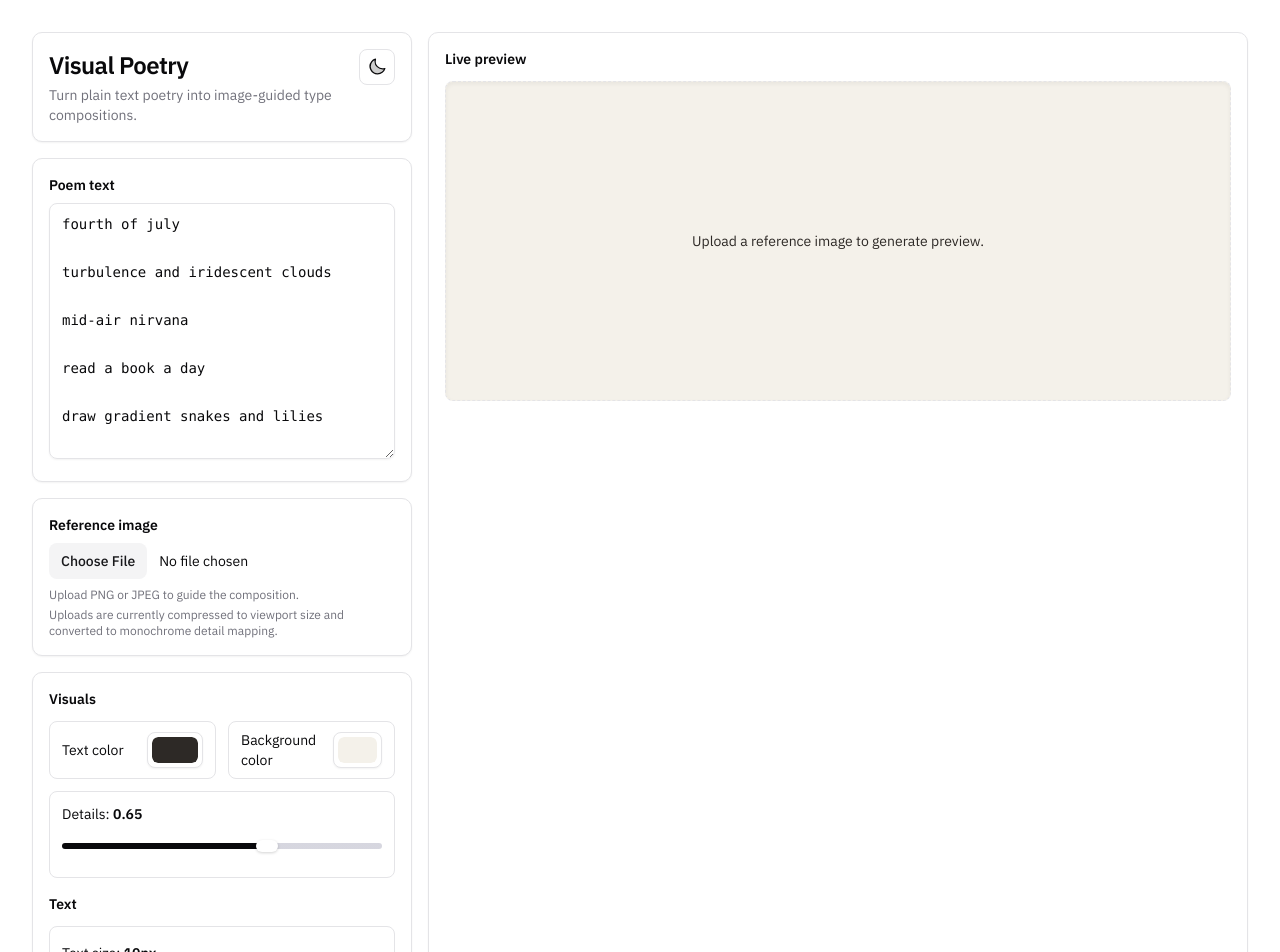
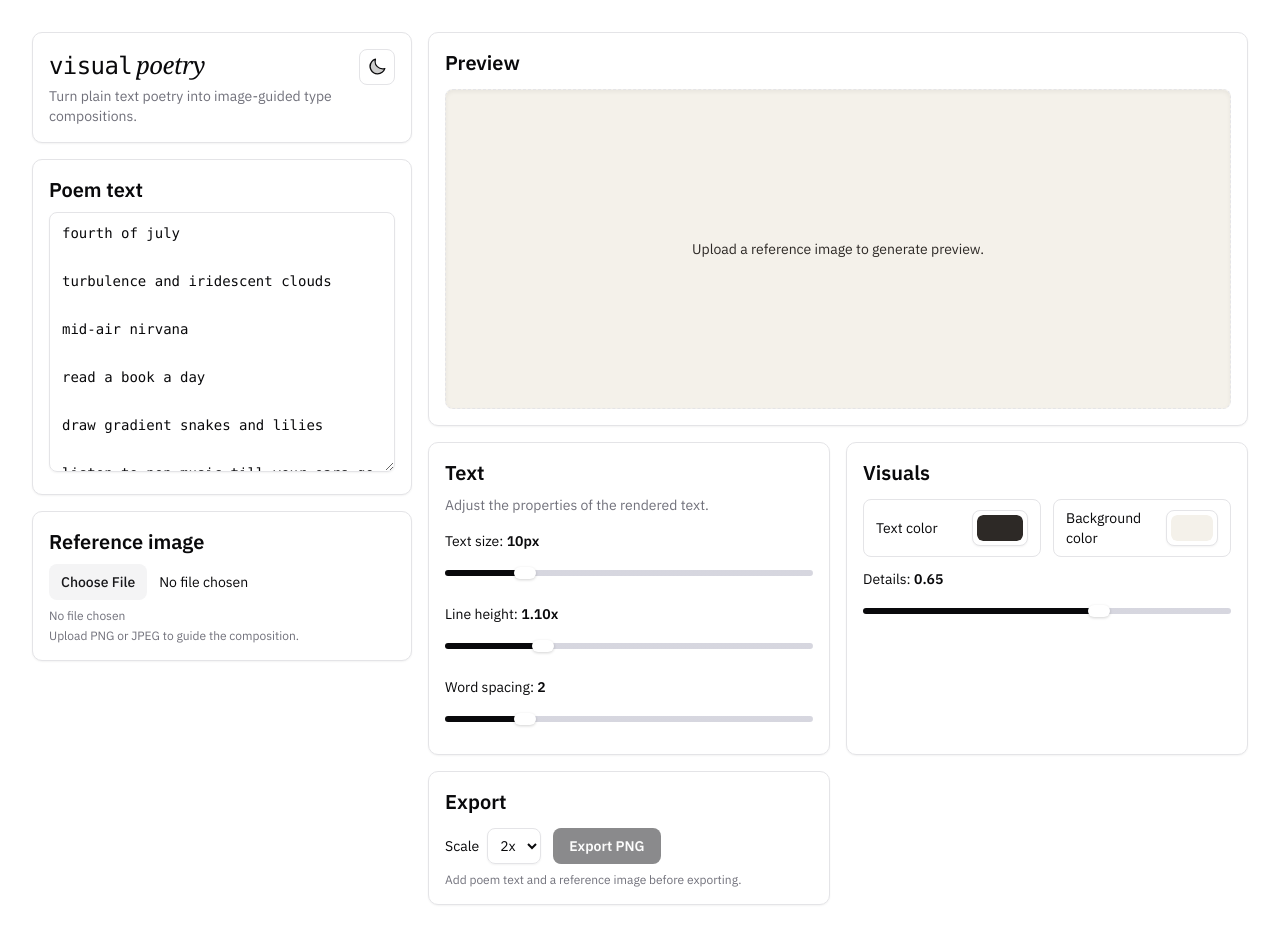
Before and after one commit to kiiradesign/visual-poetry, a Next.js app: page / in a window 1280 px wide. Shown: the top 952 px of the page. Built offline with nearby package versions, Linux system fonts and the light colour scheme.

Commit message:
submit on contra

```diff
--- a/app/page.tsx
+++ b/app/page.tsx
@@ -258,7 +258,10 @@ export default function HomePage() {
           <header className="rounded-lg border border-solid border-border bg-card p-4 text-card-foreground shadow-sm">
             <div className="flex items-start justify-between gap-3">
               <div className="min-w-0 flex-1">
-                <h1 className="text-2xl font-semibold tracking-tight">Visual Poetry</h1>
+                <h1 className="text-2xl tracking-tight">
+                  <span className="font-mono font-medium lowercase">visual</span>
+                  <span className="ml-1 font-serif italic lowercase">poetry</span>
+                </h1>
                 <p className="mt-1 text-sm text-muted-foreground">
                   Turn plain text poetry into image-guided type compositions.
                 </p>
@@ -273,6 +276,21 @@ export default function HomePage() {
             previewUrl={imagePreviewUrl}
             error={imageError}
           />
+        </div>
+
+        <div className="space-y-4">
+          <RenderPreview
+            poem={poem}
+            brightnessMap={brightnessMap}
+            textColor={textColor}
+            backgroundColor={backgroundColor}
+            cellSize={cellSize}
+            lineHeight={lineHeight}
+            wordSpacing={wordSpacing}
+            detailStrength={detailStrength}
+            animationToken={animationToken}
+          />
+          <div className="grid gap-4 lg:grid-cols-2">
             <ColorControls
               textColor={textColor}
               backgroundColor={backgroundColor}
@@ -287,6 +305,7 @@ export default function HomePage() {
               onLineHeightChange={setLineHeight}
               onWordSpacingChange={setWordSpacing}
             />
+            <div className="space-y-4">
               <ExportPanel
                 scale={exportScale}
                 canExport={canGenerate}
@@ -294,18 +313,8 @@ export default function HomePage() {
                 onExport={handleExport}
               />
             </div>
-
-        <RenderPreview
-          poem={poem}
-          brightnessMap={brightnessMap}
-          textColor={textColor}
-          backgroundColor={backgroundColor}
-          cellSize={cellSize}
-          lineHeight={lineHeight}
-          wordSpacing={wordSpacing}
-          detailStrength={detailStrength}
-          animationToken={animationToken}
-        />
+          </div>
+        </div>
       </div>
     </main>
   );
--- a/components/poetry/ColorControls.tsx
+++ b/components/poetry/ColorControls.tsx
@@ -31,44 +31,10 @@ export function ColorControls({
   onWordSpacingChange,
 }: ColorControlsProps) {
   return (
-    <section className="rounded-lg border border-solid border-border bg-card p-4 text-card-foreground shadow-sm">
-      <h2 className="mb-3 text-sm font-semibold">Visuals</h2>
-      <div className="grid grid-cols-1 gap-3 sm:grid-cols-2">
-        <label className="flex items-center justify-between rounded-md border border-solid border-border px-3 py-2 text-sm">
-          Text color
-          <ColorPicker
-            id="text-color-picker"
-            label="Text color"
-            value={textColor}
-            onChange={onTextColorChange}
-          />
-        </label>
-        <label className="flex items-center justify-between rounded-md border border-solid border-border px-3 py-2 text-sm">
-          Background color
-          <ColorPicker
-            id="background-color-picker"
-            label="Background color"
-            value={backgroundColor}
-            onChange={onBackgroundColorChange}
-          />
-        </label>
-      </div>
-      <div className="mt-3 rounded-md border border-solid border-border p-3">
-        <label className="block text-sm">
-          Details: <span className="font-semibold">{detailStrength.toFixed(2)}</span>
-          <ThemeRange
-            min={0}
-            max={1}
-            step={0.05}
-            value={detailStrength}
-            onChange={onDetailStrengthChange}
-            className="mt-2 w-full"
-            aria-label="Detail strength"
-          />
-        </label>
-      </div>
-      <h2 className="mt-4 text-sm font-semibold">Text</h2>
-      <div className="mt-3 rounded-md border border-solid border-border p-3">
+    <>
+      <section className="rounded-lg border border-solid border-border bg-card p-4 text-card-foreground shadow-sm">
+        <h2 className="mb-2 text-xl font-semibold">Text</h2>
+        <p className="mb-4 text-sm text-muted-foreground">Adjust the properties of the rendered text.</p>
         <label className="mt-1 block text-sm">
           Text size: <span className="font-semibold">{cellSize}px</span>
           <ThemeRange
@@ -81,7 +47,7 @@ export function ColorControls({
             aria-label="Text size"
           />
         </label>
-        <label className="mt-2 block text-sm">
+        <label className="mt-3 block text-sm">
           Line height: <span className="font-semibold">{lineHeight.toFixed(2)}x</span>
           <ThemeRange
             min={0.8}
@@ -105,7 +71,43 @@ export function ColorControls({
             aria-label="Word spacing"
           />
         </label>
-      </div>
-    </section>
+      </section>
+
+      <section className="rounded-lg border border-solid border-border bg-card p-4 text-card-foreground shadow-sm">
+        <h2 className="mb-3 text-xl font-semibold">Visuals</h2>
+        <div className="grid grid-cols-1 gap-3 sm:grid-cols-2">
+          <label className="flex items-center justify-between rounded-md border border-solid border-border px-3 py-2 text-sm">
+            Text color
+            <ColorPicker
+              id="text-color-picker"
+              label="Text color"
+              value={textColor}
+              onChange={onTextColorChange}
+            />
+          </label>
+          <label className="flex items-center justify-between rounded-md border border-solid border-border px-3 py-2 text-sm">
+            Background color
+            <ColorPicker
+              id="background-color-picker"
+              label="Background color"
+              value={backgroundColor}
+              onChange={onBackgroundColorChange}
+            />
+          </label>
+        </div>
+        <label className="mt-3 block text-sm">
+          Details: <span className="font-semibold">{detailStrength.toFixed(2)}</span>
+          <ThemeRange
+            min={0}
+            max={1}
+            step={0.05}
+            value={detailStrength}
+            onChange={onDetailStrengthChange}
+            className="mt-2 w-full"
+            aria-label="Detail strength"
+          />
+        </label>
+      </section>
+    </>
   );
 }
--- a/components/poetry/ExportPanel.tsx
+++ b/components/poetry/ExportPanel.tsx
@@ -8,10 +8,10 @@ type ExportPanelProps = {
 export function ExportPanel({ scale, canExport, onScaleChange, onExport }: ExportPanelProps) {
   return (
     <section className="rounded-lg border border-solid border-border bg-card p-4 text-card-foreground shadow-sm">
-      <h2 className="mb-3 text-sm font-semibold">Export</h2>
+      <h2 className="mb-3 text-xl font-semibold">Export</h2>
       <div className="flex flex-wrap items-center gap-3">
         <label className="text-sm">
-          Resolution multiplier
+          Scale
           <select
             value={scale}
             onChange={(event) => onScaleChange(Number(event.target.value))}
--- a/components/poetry/ImageUpload.tsx
+++ b/components/poetry/ImageUpload.tsx
@@ -8,7 +8,7 @@ type ImageUploadProps = {
 export function ImageUpload({ onSelect, filename, previewUrl, error }: ImageUploadProps) {
   return (
     <section className="rounded-lg border border-solid border-border bg-card p-4 text-card-foreground shadow-sm">
-      <label htmlFor="image-upload" className="mb-2 block text-sm font-semibold">
+      <label htmlFor="image-upload" className="mb-2 block text-xl font-semibold">
         Reference image
       </label>
       <input
@@ -18,12 +18,8 @@ export function ImageUpload({ onSelect, filename, previewUrl, error }: ImageUplo
         onChange={(event) => onSelect(event.target.files?.[0] ?? null)}
         className="block w-full text-sm text-foreground file:mr-3 file:rounded-md file:border-0 file:bg-secondary file:px-3 file:py-2 file:text-sm file:font-medium file:text-secondary-foreground hover:file:bg-secondary/80"
       />
-      <p className="mt-2 text-xs text-muted-foreground">
-        {filename ? `Selected: ${filename}` : "Upload PNG or JPEG to guide the composition."}
-      </p>
-      <p className="mt-1 text-xs text-muted-foreground">
-        Uploads are currently compressed to viewport size and converted to monochrome detail mapping.
-      </p>
+      <p className="mt-2 text-xs text-muted-foreground">{filename ? filename : "No file chosen"}</p>
+      <p className="mt-1 text-xs text-muted-foreground">Upload PNG or JPEG to guide the composition.</p>
       {previewUrl ? (
         <div className="mt-3 overflow-hidden rounded-md border border-solid border-border bg-muted p-2">
           <div className="flex h-28 w-full items-center justify-center overflow-hidden rounded bg-background/40">
--- a/components/poetry/PoemInput.tsx
+++ b/components/poetry/PoemInput.tsx
@@ -6,12 +6,12 @@ type PoemInputProps = {
 export function PoemInput({ value, onChange }: PoemInputProps) {
   return (
     <section className="rounded-lg border border-solid border-border bg-card p-4 text-card-foreground shadow-sm">
-      <label htmlFor="poem-input" className="mb-2 block text-sm font-semibold">
+      <label htmlFor="poem-input" className="mb-2 block text-xl font-semibold">
         Poem text
       </label>
       <textarea
         id="poem-input"
-        className="vp-field h-64 w-full resize-y rounded-md px-3 py-2 font-mono text-sm leading-6"
+        className="vp-field min-h-[260px] w-full resize-y rounded-md px-3 py-2 font-mono text-sm leading-6"
         placeholder="Paste your poem in plain text or markdown..."
         value={value}
         onChange={(event) => onChange(event.target.value)}
--- a/components/poetry/RenderPreview.tsx
+++ b/components/poetry/RenderPreview.tsx
@@ -134,7 +134,7 @@ export function RenderPreview({
 
   return (
     <section className="rounded-lg border border-solid border-border bg-card p-4 text-card-foreground shadow-sm">
-      <h2 className="mb-3 text-sm font-semibold">Live preview</h2>
+      <h2 className="mb-3 text-xl font-semibold">Preview</h2>
       {errorMessage ? (
         <div
           className="flex h-80 items-center justify-center rounded-md border border-dashed border-solid border-border/80 px-6 text-center text-sm shadow-inner"
```
Also changed, not shown: public/default-reference-shell.png (added). Lines whose indentation alone changed are shown as unchanged.
